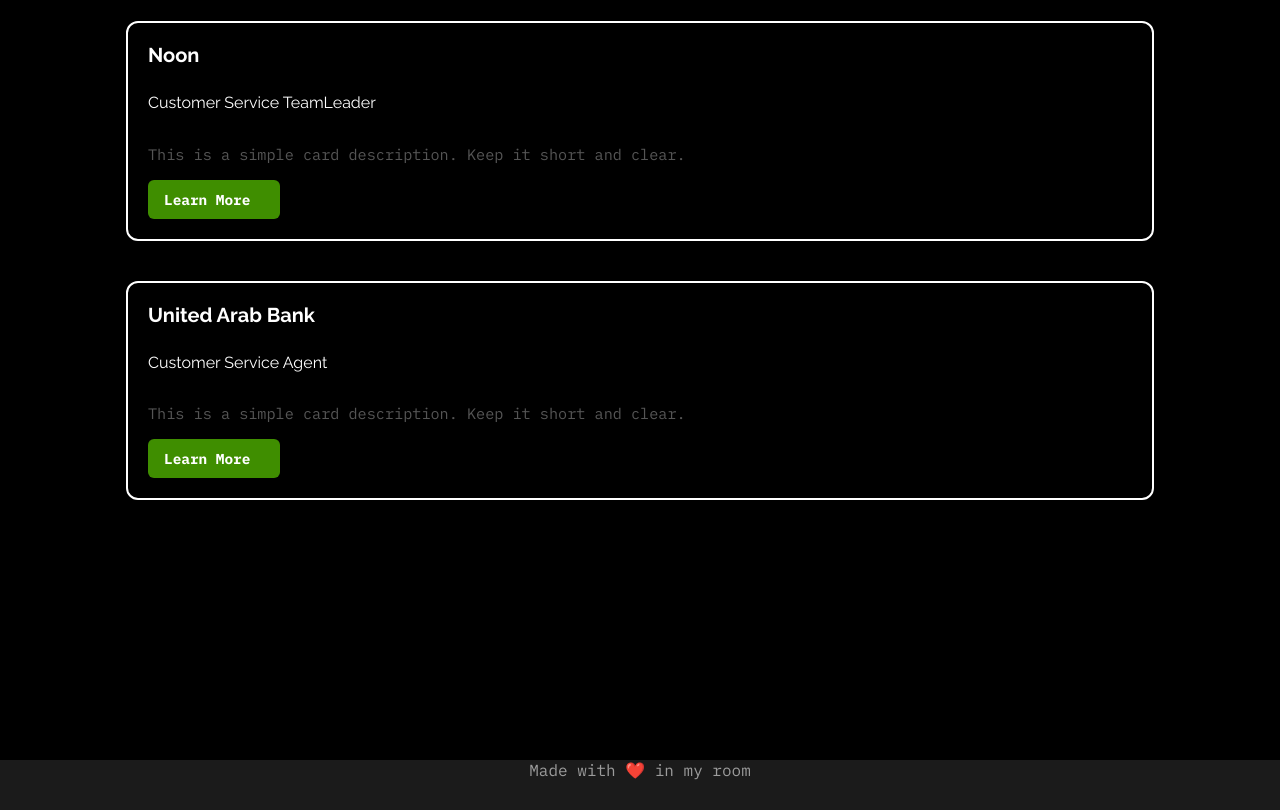
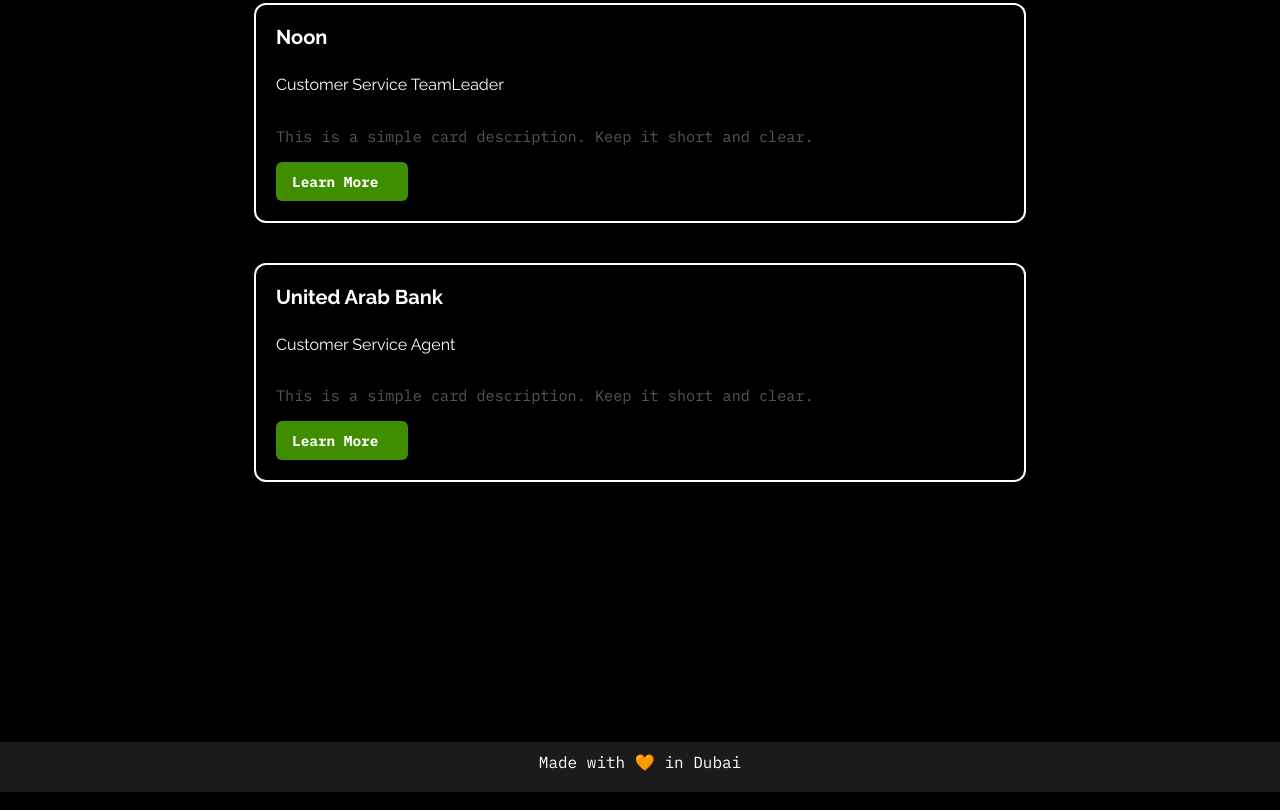
Before and after one commit to Bakura09/myportfolio, a website: page index.html in a window 1280 px wide. Shown: the part 1721-2531 px from the top of the page. Drawn offline with nearby package versions, Linux system fonts and the light colour scheme.

Commit message:
adjusted experience headline and footer

```diff
--- a/index.html
+++ b/index.html
@@ -66,8 +66,8 @@
     </main>
 
     <!-- Experience section -->
+    <p class="exp-head">Worked with</p>
     <section class="experience">
-      <p class="exp-head">Worked with</p>
       <div class="experience-cards-wrapper">
         <div class="card">
           <div class="card-body">
@@ -76,7 +76,6 @@
             <p class="card-text">
               This is a simple card description. Keep it short and clear.
             </p>
-
             <a href="#" class="card-btn">Learn More</a>
           </div>
         </div>
@@ -113,7 +112,6 @@
             <p class="card-text">
               This is a simple card description. Keep it short and clear.
             </p>
-
             <a href="#" class="card-btn">Learn More</a>
           </div>
         </div>
@@ -122,7 +120,7 @@
 
     <!-- Footer section  -->
     <footer>
-      <span>Made with ❤️ in my room</span>
+      <p>Made with 🧡 in Dubai</p>
     </footer>
   </body>
 </html>
--- a/style.css
+++ b/style.css
@@ -150,7 +150,7 @@ button:hover {
 
 .experience {
   font-family: "IBM Plex Mono";
-  width: 80%;
+  width: 60%;
   margin-inline: auto;
   margin-bottom: 250px;
   display: flex;
@@ -159,12 +159,13 @@ button:hover {
   align-items: center;
 }
 
-.experience p.exp-head {
+p.exp-head {
   color: #ffffff;
-  padding-left: 10px;
   font-family: "IBM Plex Mono";
   font-size: 1.5rem;
   text-align: left;
+  width: 60%;
+  margin: 0 auto 30px;
 }
 
 /* Experience card container */
@@ -243,8 +244,13 @@ button:hover {
 /* Footer style */
 
 footer {
-  margin-inline: auto;
   height: 50px;
   background-color: var(--color-gray);
   text-align: center;
+  color: #ffffff;
 }
+
+footer p {
+  padding: 10px;
+  margin: 0;
+}
```
